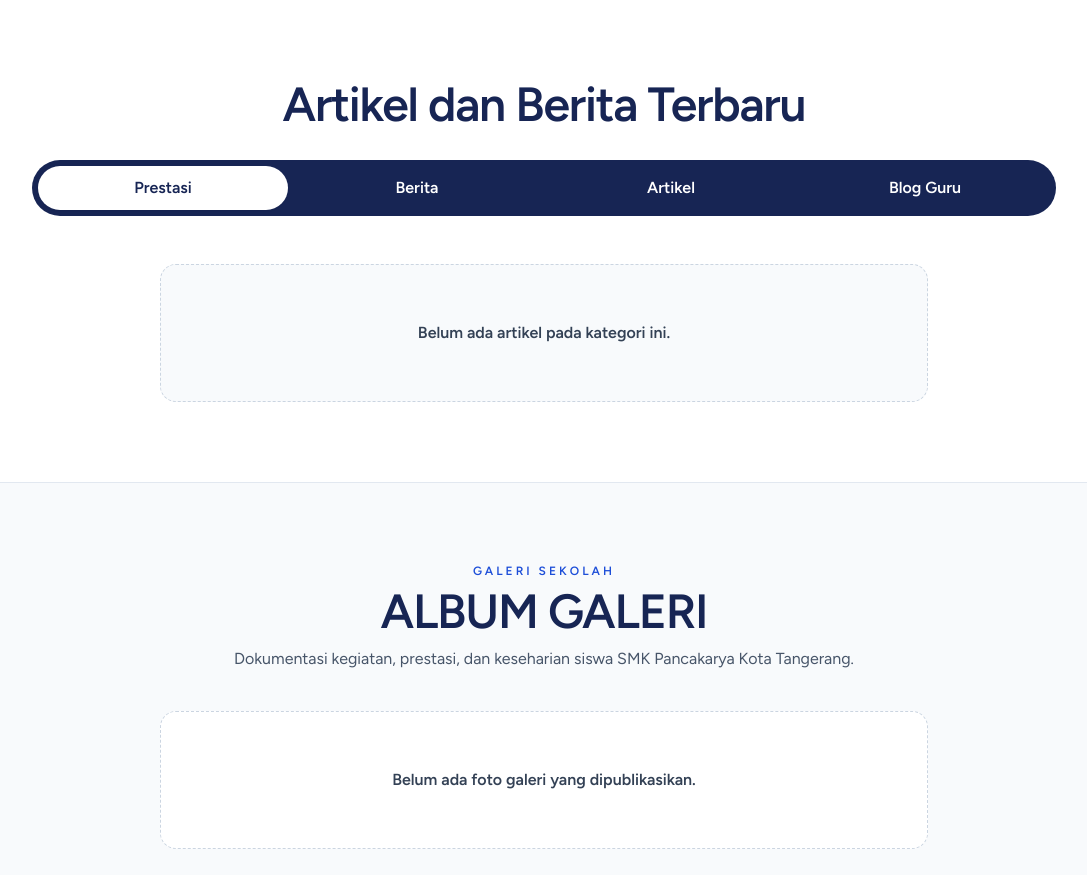
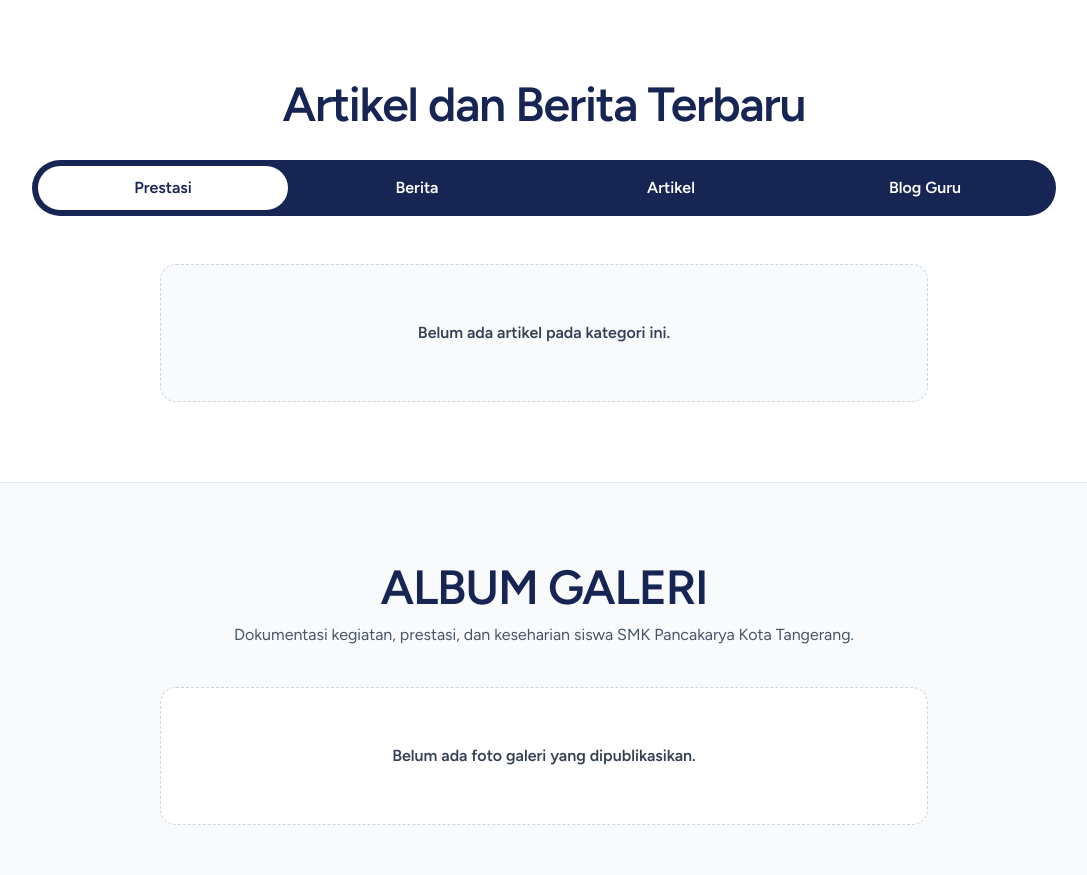
Before and after one commit to Masmas99/smkpancakarya, a Laravel app: page / in a window 1280 px wide. Shown: the part 1720-2595 px from the top of the page, without its empty margins (96-1183 px from the left). After the commit the page ends 2545 px from the top, so only its background shows below. Run offline with Laravel 12, Linux system fonts and the light colour scheme; data that the repository does not hold is empty; style sheets or scripts are compiled from the project's sources; some libraries are stand-ins or nearby versions.

Commit message:
Hapus label Galeri Sekolah di bagian galeri beranda

```diff
--- a/lang/id/site.php
+++ b/lang/id/site.php
@@ -110,7 +110,6 @@ return [
     ],
 
     'gallery' => [
-        'label' => 'Galeri Sekolah',
         'heading' => 'Album Galeri',
         'intro' => 'Dokumentasi kegiatan, prestasi, dan keseharian siswa SMK Pancakarya Kota Tangerang.',
         'empty' => 'Belum ada foto galeri yang dipublikasikan.',
--- a/resources/views/pages/landing/index.blade.php
+++ b/resources/views/pages/landing/index.blade.php
@@ -211,11 +211,7 @@
         <section id="galeri" class="border-t border-slate-200 bg-slate-50 py-16 sm:py-20" aria-labelledby="gallery-title">
             <div class="mx-auto max-w-7xl px-4 sm:px-6 lg:px-8">
                 <div class="mx-auto max-w-3xl text-center">
-                    <p class="text-xs font-bold uppercase tracking-[0.25em] text-blue-700">
-                        {{ __('site.gallery.label') }}
-                    </p>
-
-                    <h2 id="gallery-title" class="mt-2 text-3xl font-bold uppercase tracking-tight text-blue-950 sm:text-4xl lg:text-5xl">
+                    <h2 id="gallery-title" class="text-3xl font-bold uppercase tracking-tight text-blue-950 sm:text-4xl lg:text-5xl">
                         {{ __('site.gallery.heading') }}
                     </h2>
 
```
